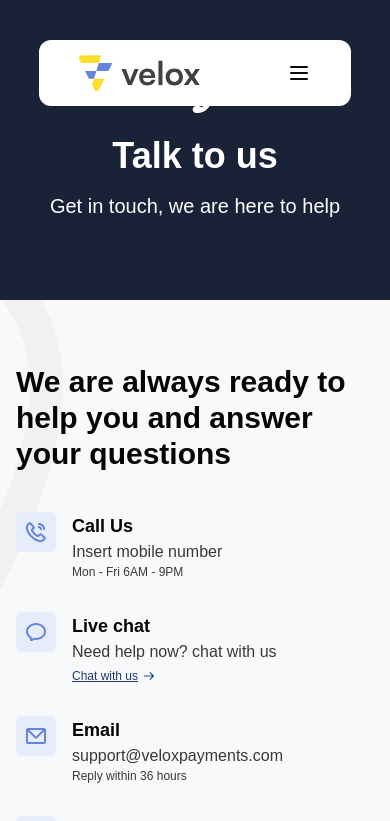
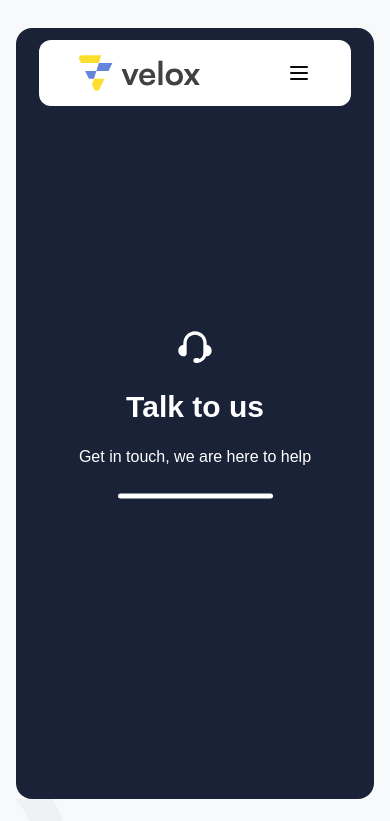
Before and after one commit to veloxpayments/velox-website, a Next.js app: page /contact in a window 390 px wide. Shown: the top 821 px of the page. Built offline with nearby package versions, Linux system fonts and the light colour scheme; a web font is replaced by a local one.

Commit message:
feat(UI): Add contactpage mobile view

```diff
--- a/src/app/contact/page.tsx
+++ b/src/app/contact/page.tsx
@@ -16,6 +16,7 @@ const imgInstagramFill = "/instagramContact.svg";
 const imgLinkedinFill = "/linkedinContact.svg";
 const imgTiktokFill = "/tiktokContact.svg";
 const imgTwitterXFill = "/xContact.svg";
+const whiteLine = "/whiteLine.svg";
 
 const socialIcons = [
   { src: imgFacebookFill, alt: "Facebook" },
@@ -27,23 +28,24 @@ const socialIcons = [
 
 const Contact = () => {
   return (
-    <div className="w-full min-h-screen bg-[#f8f9fb] font-satoshi">
+    <div className="w-full min-h-screen bg-[#f8f9fb] font-satoshi pt-7 px-4 md:px-0 md:pt-0">
       {/* Header Section */}
-      <header className="bg-[#1a2238] w-full pb-12 md:pb-0 relative">
-        <div className="flex flex-col items-center justify-center text-center pt-16 md:pt-48 pb-8 md:pb-16">
-          <img src={imgCustomerCareFill} alt="customer care" className="w-14 h-14 mx-auto mb-4" />
-          <h1 className="text-white text-4xl md:text-5xl font-bold mb-4">Talk to us</h1>
-          <p className="text-white text-xl md:text-2xl font-[300] max-w-2xl lg:max-w-4xl mx-auto">Get in touch, we are here to help</p>
+      <header className="bg-[#1a2238] w-full py-[300px] md:py-0 relative rounded-2xl md:rounded-none">
+        <div className="flex flex-col items-center justify-center text-center md:pt-48 md:pb-16">
+          <img src={imgCustomerCareFill} alt="customer care" className="w-10 h-10 md:w-14 md:h-14 mx-auto mb-4" />
+          <h1 className="text-white text-[30px] md:text-5xl font-bold mb-4">Talk to us</h1>
+          <p className="text-white text-[16px] md:text-2xl font-[300] max-w-2xl lg:max-w-4xl mx-auto">Get in touch, we are here to help</p>
+          <img src={whiteLine} alt="white line" className="md:hidden mt-6" />
         </div>
       </header>
 
       {/* Contact Section */}
-      <section className="w-full relative custom-bg-faq py-16 md:py-24 overflow-hidden">
+      <section className="w-full relative custom-bg-faq py-10 md:py-24 overflow-hidden">
         <img src={imgVector8} alt="background vector" className="absolute left-0 top-0 w-full h-full object-cover opacity-10 pointer-events-none select-none" />
         <div className="max-w-6xl mx-auto flex flex-col lg:flex-row gap-16 items-start justify-center relative z-10 px-4">
           {/* Left: Contact Info */}
           <div className="flex-1 flex flex-col gap-10 min-w-[300px]">
-            <h2 className="text-[#050506] text-3xl md:text-4xl font-bold max-w-lg">We are always ready to help you and answer your questions</h2>
+            <h2 className="text-[#050506] text-[18px] md:text-4xl font-[500] md:font-bold max-w-lg">We are always ready to help you and answer your questions</h2>
             <div className="grid grid-cols-1 md:grid-cols-2 gap-8">
               {/* Call Us */}
               <div className="flex items-start gap-4 ">
@@ -51,7 +53,7 @@ const Contact = () => {
                   <img src={imgPhoneCallLine} alt="Call" className="w-6 h-6" />
                 </div>
                 <div>
-                  <div className="text-[#050506] text-lg font-semibold">Call Us</div>
+                  <div className="text-[#050506] text-lg font-[500] md:font-semibold">Call Us</div>
                   <div className="text-[#393939] text-base">Insert mobile number</div>
                   <div className="text-[#393939] text-xs">Mon - Fri 6AM - 9PM</div>
                 </div>
@@ -62,7 +64,7 @@ const Contact = () => {
                   <img src={imgChat3Line} alt="Live chat" className="w-6 h-6" />
                 </div>
                 <div>
-                  <div className="text-[#050506] text-lg font-semibold">Live chat</div>
+                  <div className="text-[#050506] text-lg font-[500] md:font-semibold">Live chat</div>
                   <div className="text-[#393939] text-base">Need help now? chat with us</div>
                   <div className="flex items-center gap-1 mt-1">
                     <span className="text-[#213879] text-xs underline cursor-pointer">Chat with us</span>
@@ -76,7 +78,7 @@ const Contact = () => {
                   <img src={imgMailLine} alt="Email" className="w-6 h-6" />
                 </div>
                 <div>
-                  <div className="text-[#050506] text-lg font-semibold">Email</div>
+                  <div className="text-[#050506] text-lg font-[500] md:font-semibold">Email</div>
                   <div className="text-[#393939] text-base">support@veloxpayments.com</div>
                   <div className="text-[#393939] text-xs">Reply within 36 hours</div>
                 </div>
@@ -87,7 +89,7 @@ const Contact = () => {
                   <img src={imgWorld2Line} alt="Socials" className="w-6 h-6" />
                 </div>
                 <div>
-                  <div className="text-[#050506] text-lg font-semibold mb-1">Our socials</div>
+                  <div className="text-[#050506] text-lg font-[500] md:font-semibold mb-1">Our socials</div>
                   <div className="flex items-center gap-4 mt-2">
                     {socialIcons.map((icon, idx) => (
                       <img key={idx} src={icon.src} alt={icon.alt} className="w-5 h-5" />
--- a/src/components/ContactForm.tsx
+++ b/src/components/ContactForm.tsx
@@ -62,7 +62,7 @@ const ContactForm = () => {
           />
           {errors.message && <span className="text-red-500 text-xs">{errors.message.message as string}</span>}
         </div>
-        <button type="submit" className="bg-[#050506] text-white rounded-full px-8 py-3 font-medium mt-2">Send message</button>
+        <button type="submit" className="bg-[#050506] self-start text-white rounded-full px-8 py-3 font-medium mt-2">Send message</button>
       </form>
     </div>
   );
```
Also changed, not shown: public/whiteLine.svg (added).
